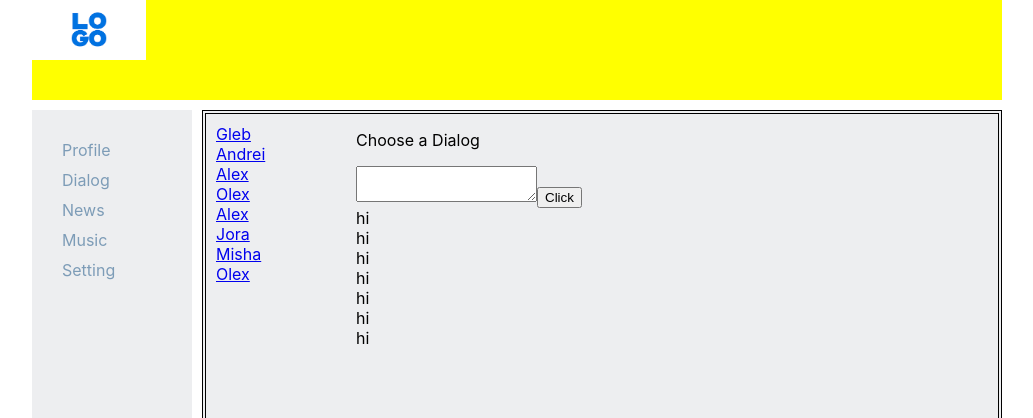
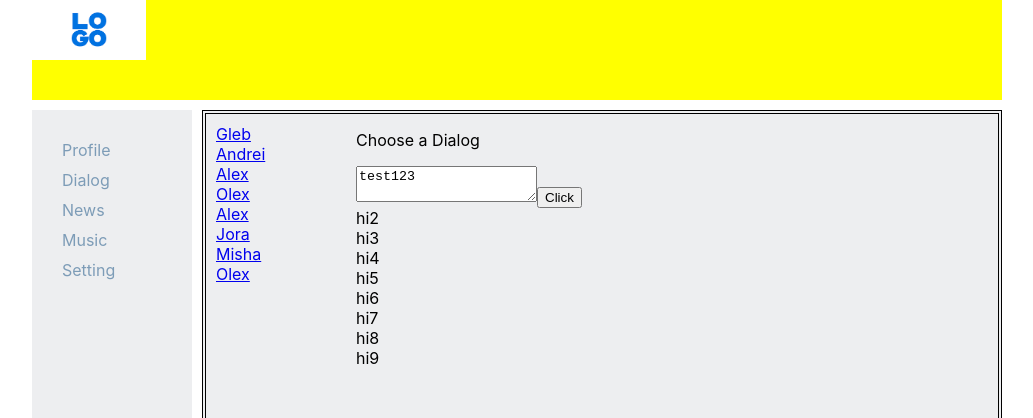
Before and after one commit to mojeico/MyReactProject, a React (Create React App) app: page /dialog in a window 1280 px wide. Shown: the top 418 px of the page, without its empty margins (123-1156 px from the left). Built offline with nearby package versions, Linux system fonts and the light colour scheme.

Commit message:
add posts and update state

```diff
--- a/src/App.js
+++ b/src/App.js
@@ -27,8 +27,10 @@ const App = (props) => {
 
                 <div className='AppContentWrapper'>
 
+
+
                     <Route exact path='/profile' render={() => <Profile/>}/>
-                    <Route exact path='/dialog' render={() => <Dialogs state={props.state} />}/>
+                    <Route exact path='/dialog' render={() => <Dialogs state={props.state} addPost={props.addPost} changeNewPost={props.changeNewPost} />}/>
 
                 </div>
 
--- a/src/dialogs/Dialogs.jsx
+++ b/src/dialogs/Dialogs.jsx
@@ -3,14 +3,19 @@ import React from "react";
 import classes from './Dialogs.module.css'
 
 
+
 const Dialogs = (props) => {
-
-
 
     let newPostElement = React.createRef();
 
     let addPost = () => {
-        alert(newPostElement.current.value)
+        props.addPost(newPostElement.current.value)
+    }
+
+    let onPostChange = () => {
+        let val = newPostElement.current.value
+        console.log(val)
+        props.changeNewPost(val)
     }
 
     return (
@@ -19,14 +24,16 @@ const Dialogs = (props) => {
         <div className={classes.dialogs}>
 
             <div className={classes.dialogsItems}>
+
                 {props.state.dialogsData}
             </div>
 
 
             <div className={classes.messageList}>
+
                 <p>Choose a Dialog</p>
-                <textarea ref={newPostElement}></textarea>
-                <button onClick={addPost}>Click</button>
+                <textarea ref={newPostElement} onChange={onPostChange} value={props.state.newPostText}/>
+                <button onClick={addPost}  >Click</button>
                 {props.state.messageMy}
             </div>
 
--- a/src/index.js
+++ b/src/index.js
@@ -1,18 +1,34 @@
+
+
 import React from 'react';
 import ReactDOM from 'react-dom';
 import './index.css';
 import App from './App';
-import DialogItem from "./dialogs/dialogItem/DialogsItem";
-import Message from "./dialogs/message/Message";
 
-import state from './state'
+import {addPost} from "./state";
 
-ReactDOM.render(
-  <React.StrictMode>
-    <App state={state}/>
-  </React.StrictMode>,
-  document.getElementById('root')
-);
+import {subscribe} from "./state";
+
+import {BrowserRouter} from "react-router-dom";
+import {changeNewPost} from "./state";
+
+import state from "./state";
+
+let rerenderEntireTree = (state) => {
+
+
+    ReactDOM.render(
+        <BrowserRouter>
+            <App state={state} addPost={addPost} changeNewPost={changeNewPost}/>
+        </BrowserRouter>,
+        document.getElementById('root')
+    );
+}
+
+rerenderEntireTree(state)
+subscribe(rerenderEntireTree)
+
+
 
 // If you want to start measuring performance in your app, pass a function
 // to log results (for example: reportWebVitals(console.log))
--- a/src/state.js
+++ b/src/state.js
@@ -2,10 +2,14 @@ import DialogItem from "./dialogs/dialogItem/DialogsItem";
 import Message from "./dialogs/message/Message";
 import React from "react";
 
-let state1 = {
+let   rerenderEntireTree = () => {
+    console.log("bl bla bla")
+}
+
+let state = {
 
 
-    dialogsData : [
+     dialogsData : [
         {id: 1, name: 'Gleb'},
         {id: 2, name: 'Andrei'},
         {id: 3, name: 'Alex'},
@@ -14,16 +18,38 @@ let state1 = {
         {id: 6, name: 'Jora'},
         {id: 7, name: 'Misha'},
         {id: 8, name: 'Olex'}].map(s => <DialogItem name={s.name} id={s.id}/>),
-    messageMy: [{id: 1, name: 'Gleb'},
-        {id: 2, message: 'hi'},
-        {id: 3, message: 'hi'},
-        {id: 4, message: 'hi'},
-        {id: 5, message: 'hi'},
-        {id: 6, message: 'hi'},
-        {id: 7, message: 'hi'},
-        {id: 8, message: 'hi'}].map(s => <Message id={s.id} message={s.message}/>)
+    messageMy: [{id: 1, name: 'Gleb1'},
+        {id: 2, message: 'hi2'},
+        {id: 3, message: 'hi3'},
+        {id: 4, message: 'hi4'},
+        {id: 5, message: 'hi5'},
+        {id: 6, message: 'hi6'},
+        {id: 7, message: 'hi7'},
+        {id: 8, message: 'hi8'},
+        {id: 9, message: 'hi9'}].map(s => <Message id={s.id} message={s.message}/>),
+    newPostText: 'test123'
 
 }
 
 
-export default state1
+export let addPost = (post) =>{
+
+    state.messageMy.push(<Message id={9} message={post}/>)
+    state.newPostText = '';
+    rerenderEntireTree(state)
+
+}
+
+export let changeNewPost = (newText) =>{
+
+    state.newPostText = newText;
+    rerenderEntireTree(state)
+
+}
+
+
+export const subscribe = (observer) => {
+    rerenderEntireTree = observer
+}
+
+export default state
```
